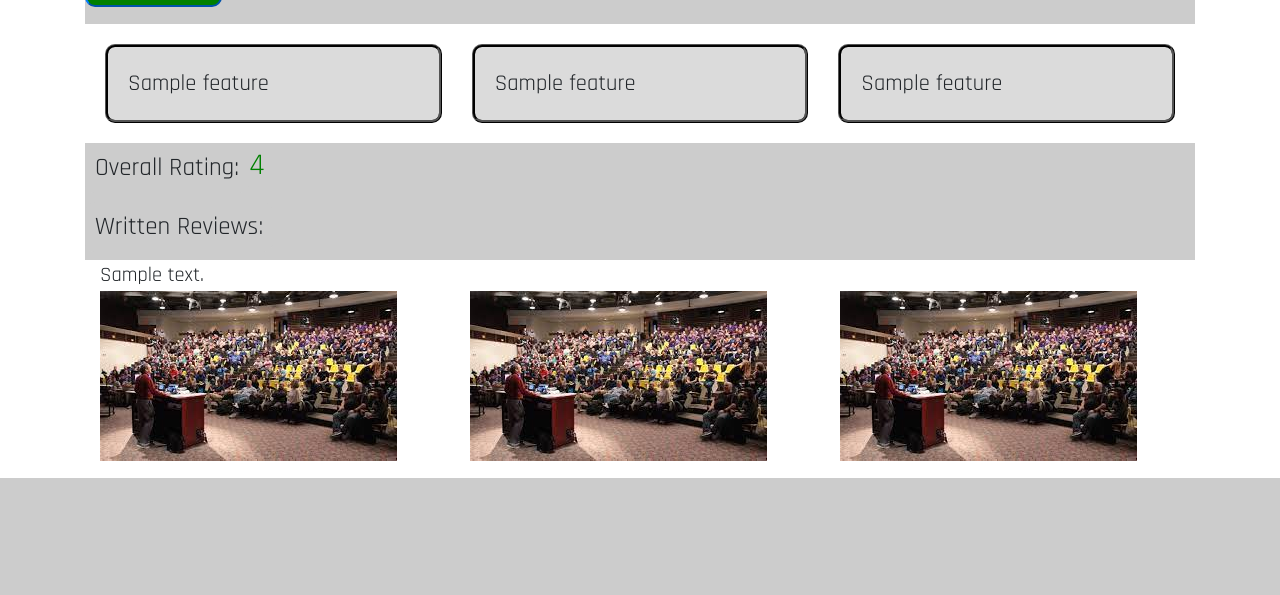
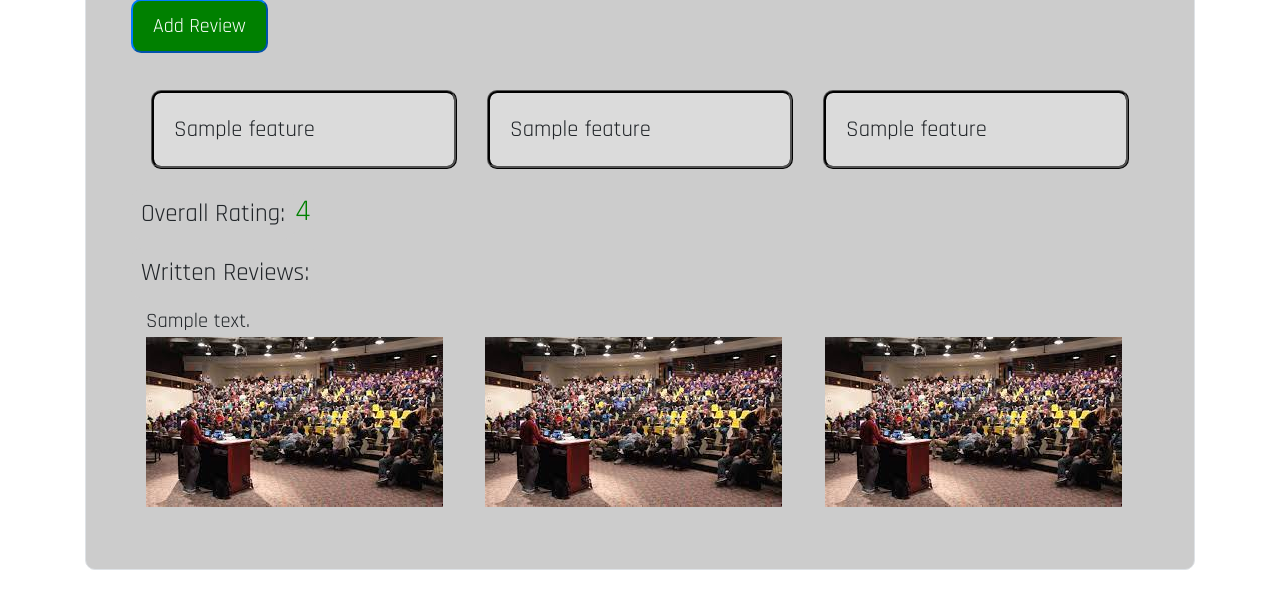
Before and after one commit to iffat-nafisa/RPI_classroom_rater, a Flask app: template classroomRater/templates/room.html in a window 1280 px wide. Shown: the part 495-1090 px from the top of the page. Before the commit the page ends 973 px from the top, so only its background shows below. Run offline with Flask 2, Linux system fonts and the light colour scheme; data comes from the database, SQL or seed files in the repository; tables that the repository leaves empty hold one stand-in row (values such as "Sample post"); the template is opened without the code that fills it: values that come from a table or form of the project are taken from there, most other values are stand-ins (such as "Sample title", 1, 10 or a date in 2020); some libraries are stand-ins or nearby versions.

Commit message:
fixed making pretty

```diff
--- a/classroomRater/templates/room.html
+++ b/classroomRater/templates/room.html
@@ -4,7 +4,7 @@
 
 
 {% block content %}
-<div class="page">
+<div class="border">
     <div class="container justify-content-left align-items-center">
         <form method="POST">
 
@@ -89,5 +89,5 @@
     </div>
 
 </div>
-
+<br>
 {% endblock %}
```
